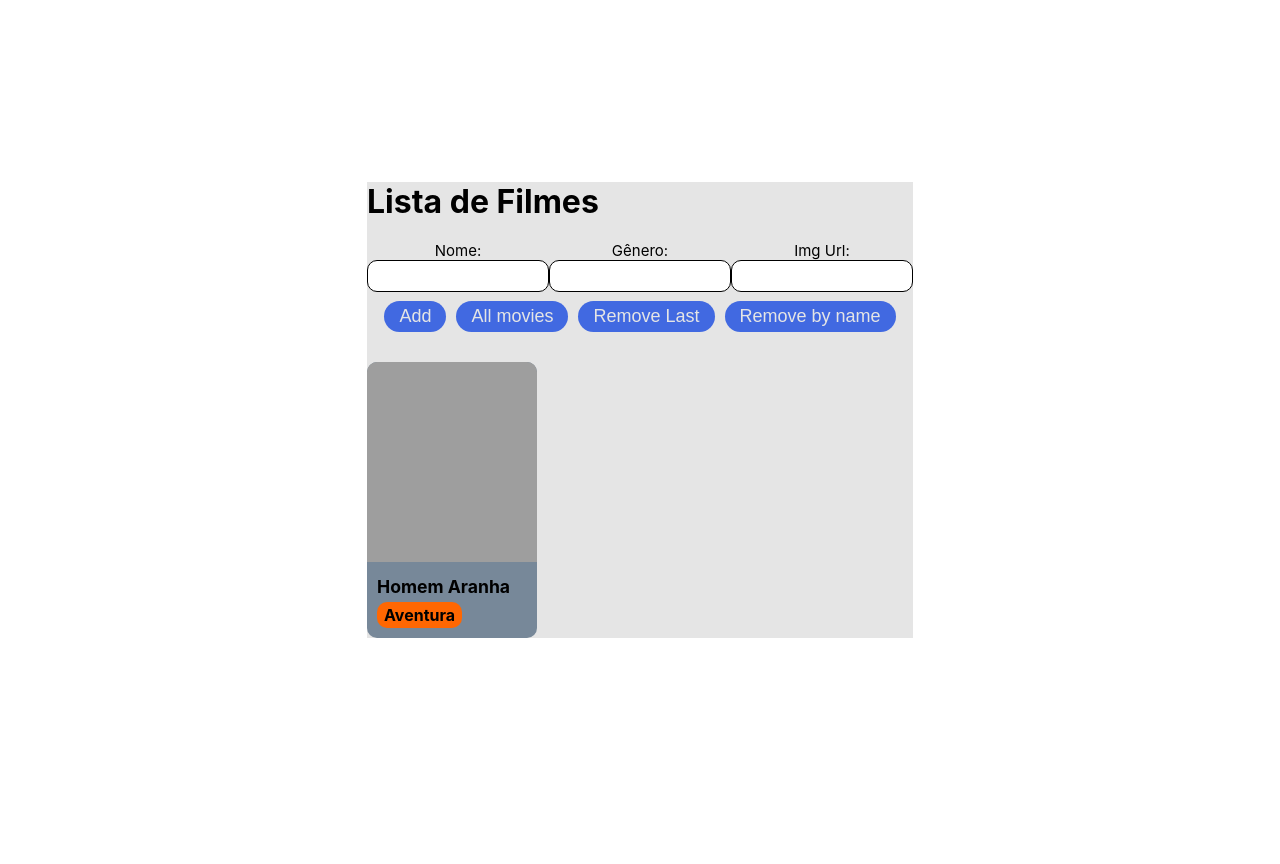
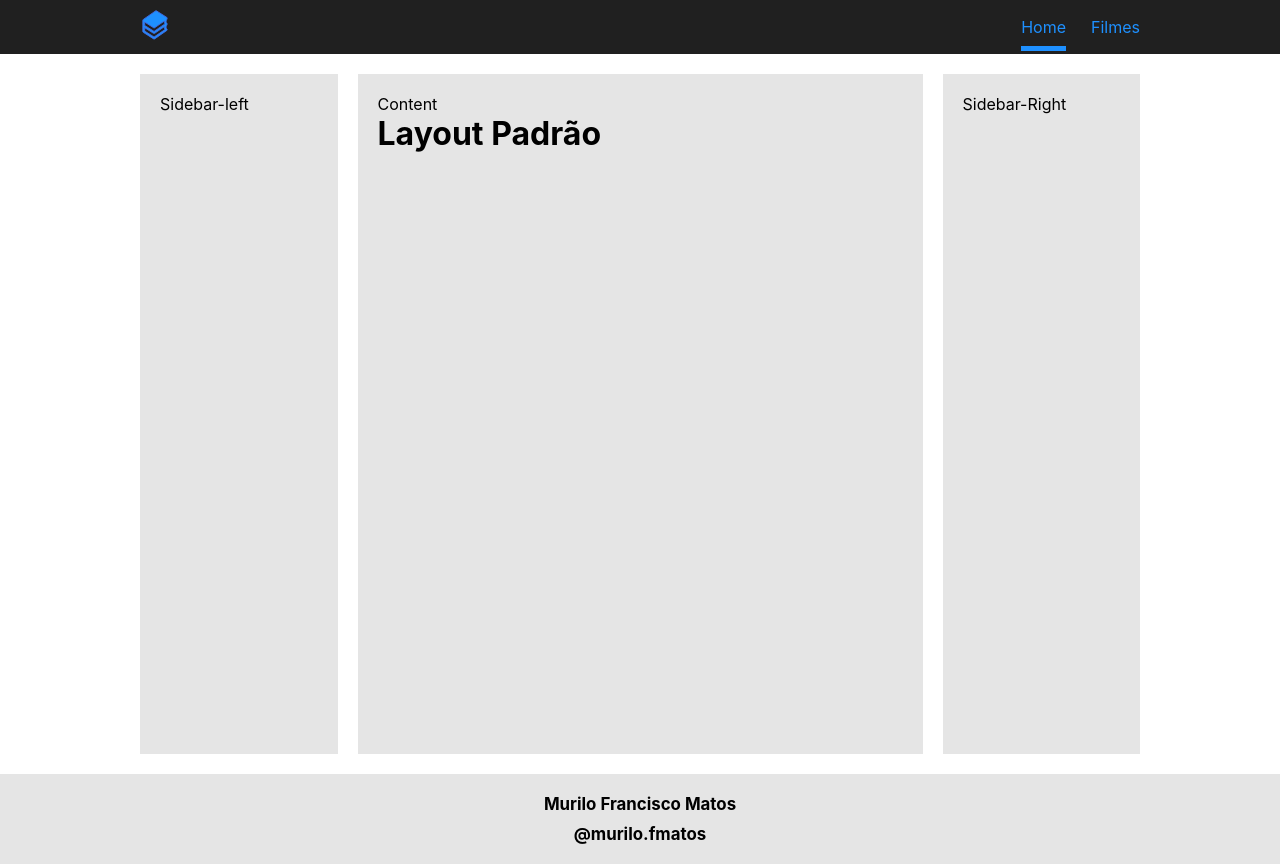
Before and after one commit to zLil0/AulasFaculdade, a plain HTML site: page index.html in a window 1280 px wide. Before the commit the page ends 800 px from the top, so only its background shows below. Drawn offline with Linux system fonts and the light colour scheme; grey boxes are pictures that could not be loaded.

Commit message:
Adjusts2

```diff
--- a/CSS/main.css
+++ b/CSS/main.css
@@ -26,7 +26,6 @@ body>header{
     display: flex;
     background:#202020;
     width: 100%;
-    margin-bottom: 20px;
 }
 .navbar{
     display: flex;
@@ -83,12 +82,22 @@ body>footer{
     margin: 10px 0;
     cursor: pointer;
 }
-main{
-    height: 100%;
+.sidebar{
+    min-height: 80vh;
+    width: 300px;
     background: #e5e5e5;
+    padding: 20px;
+}
+main.wrapper{
+    margin: 20px 0;
+    min-height: 80vh;
+    display:flex;
+    gap: 20px;
 }
 main .content{
-    margin: 20px;
+    width: 100%;
+    background: #e5e5e5;
+    padding: 20px;
 }
 .movies{
     display: flex;
--- a/index.html
+++ b/index.html
@@ -7,34 +7,24 @@
     <link rel="stylesheet" href="CSS/main.css">
 </head>
 <body>
-    <header></header>
-    <main>
-        <h1>Lista de Filmes</h1>
-        <div class="movieDatas">
-            <label for="name">Nome: </label>
-            <input type="text" id="name">
-            <label for="genre">Gênero: </label>
-            <input type="text" id="genre">
-            <label for="url">Img Url: </label>
-            <input type="text" id="url">
+    <header>
+        <div class="wrapper">
+            <a href="index.html"><img src="img/book.svg" alt="book" id="logo"></a>
+            <nav class="navbar">
+                <a href="index.html"  class="active">Home</a>
+                <a href="movies.html">Filmes</a>
+            </nav>
         </div>
-        <div class="controls">
-            <button id="add" onclick="addMovie()">Add</button>
-            <button id="show" onclick="showMovies()">All movies</button>
-            <button id="removeL" onclick="removeLast()">Remove Last</button>
-            <button id="removeBN" onclick="removeByName()">Remove by name</button>
-        </div>
-        <div class="movies" id="movies">
-            <div class="card movie">
-                <img src="https://legadodamarvel.com.br/wp-content/uploads/2021/12/Homem-Aranha-Atraves-do-Aranhaverso-poster-legadodamarvel.jpg" alt="Cartaz">
-                <div class="cardText">
-                    <h3 class="movieTitle">Homem Aranha</h3>
-                    <h4 class="movieGenre">Aventura</h4>
-                </div>
-            </div>
-        </div>
+    </header>
+    <main class="wrapper">
+        <div class="sidebar" id="sidebar-left">Sidebar-left</div>
+        <div class="content">Content<h1>Layout Padrão</h1></div>
+        <div class="sidebar" id="sidebar-Right">Sidebar-Right</div>
     </main>
-
+    <footer>
+        <h3>Murilo Francisco Matos</h3>
+        <h3>@murilo.fmatos</h3>
+    </footer>
 
 </body>
 <script src="JS/main.js"></script>
```
Also changed, not shown: movies.html (+1 -1 lines).
